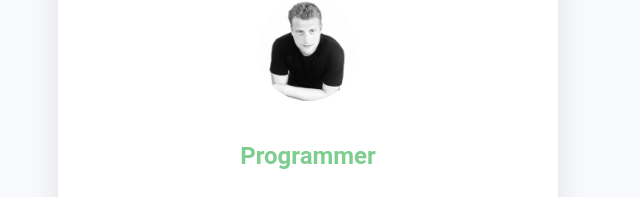
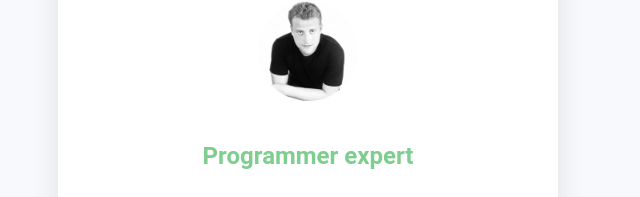
Before and after one commit to PitouGit/profile, a plain HTML site: page index.html in a window 1280 px wide. Shown: the part 196-393 px from the top of the page, without its empty margins (0-640 px from the left). Drawn offline with Linux system fonts and the light colour scheme.

Commit message:
expert samere

```diff
--- a/index.html
+++ b/index.html
@@ -13,7 +13,7 @@
     <div class="card">
       <h1>Hello, I am Pierre !</h1>
       <img src="/images/PhotoPierre.jpg" id="profile">
-      <h2>Programmer</h2>
+      <h2>Programmer expert</h2>
       <p>I am learning tech skills !!</p>
       <a href="https://www.lewagon.com/fr" target="_blank">Discover Le Wagon</a>
     </div>
```
